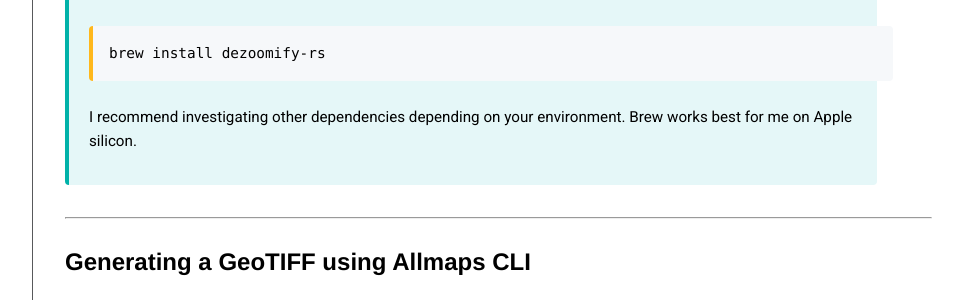
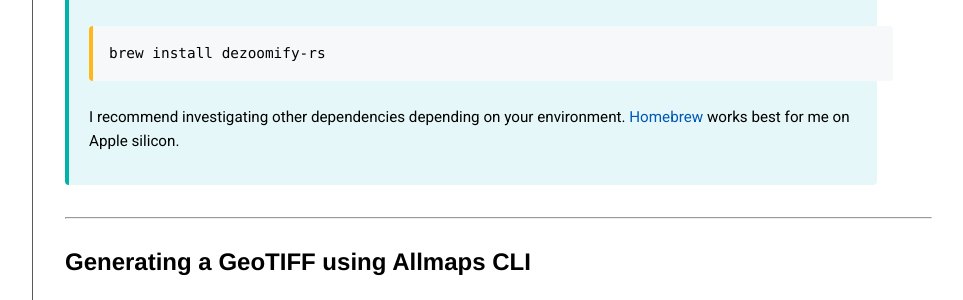
Before and after one commit to UWM-Libraries/allmaps-intro-workshop, a Jekyll site: the page built from _lessons/04-cli.md, in a window 1280 px wide and 900 px high, scrolled down 2043 px. Shown: the part 152-452 px from the top of the window, without its empty margins (316-1279 px from the left). Built offline with Jekyll 4.4.1, drawn with Linux system fonts in a browser that asks for light colours.

Commit message:
brew -> [Homebrew]

````diff
--- a/_lessons/04-cli.md
+++ b/_lessons/04-cli.md
@@ -108,7 +108,9 @@ sudo apt install -y xclip jq moreutils
 > brew install dezoomify-rs
 > ```
 >
-> I recommend investigating other dependencies depending on your environment. Brew works best for me on Apple silicon.
+> I recommend investigating other dependencies depending on your environment.
+> [Homebrew](https://brew.sh/)
+> works best for me on Apple silicon.
 >
 {: .callout .tip }
 
````
Also changed, not shown: 2 other files.
